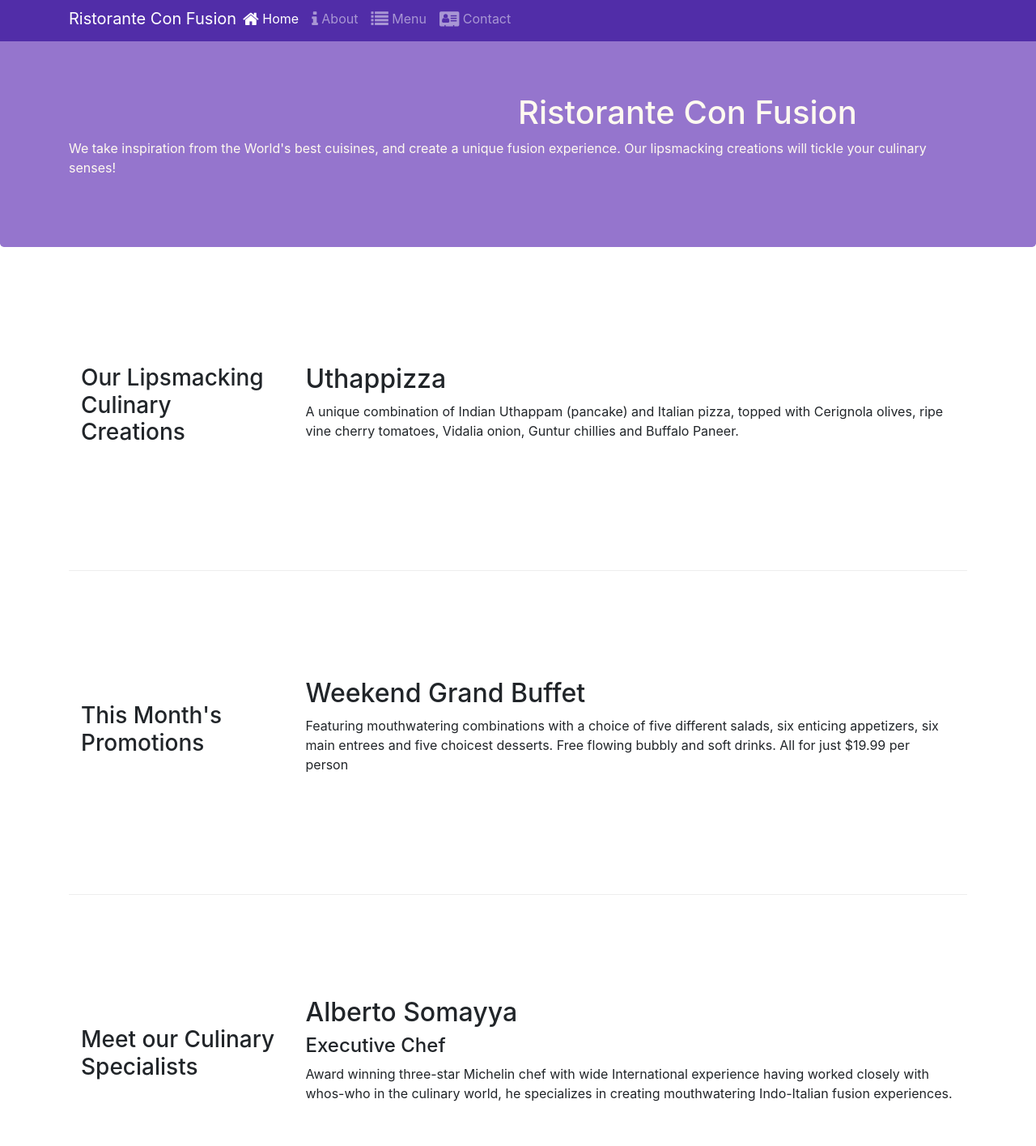
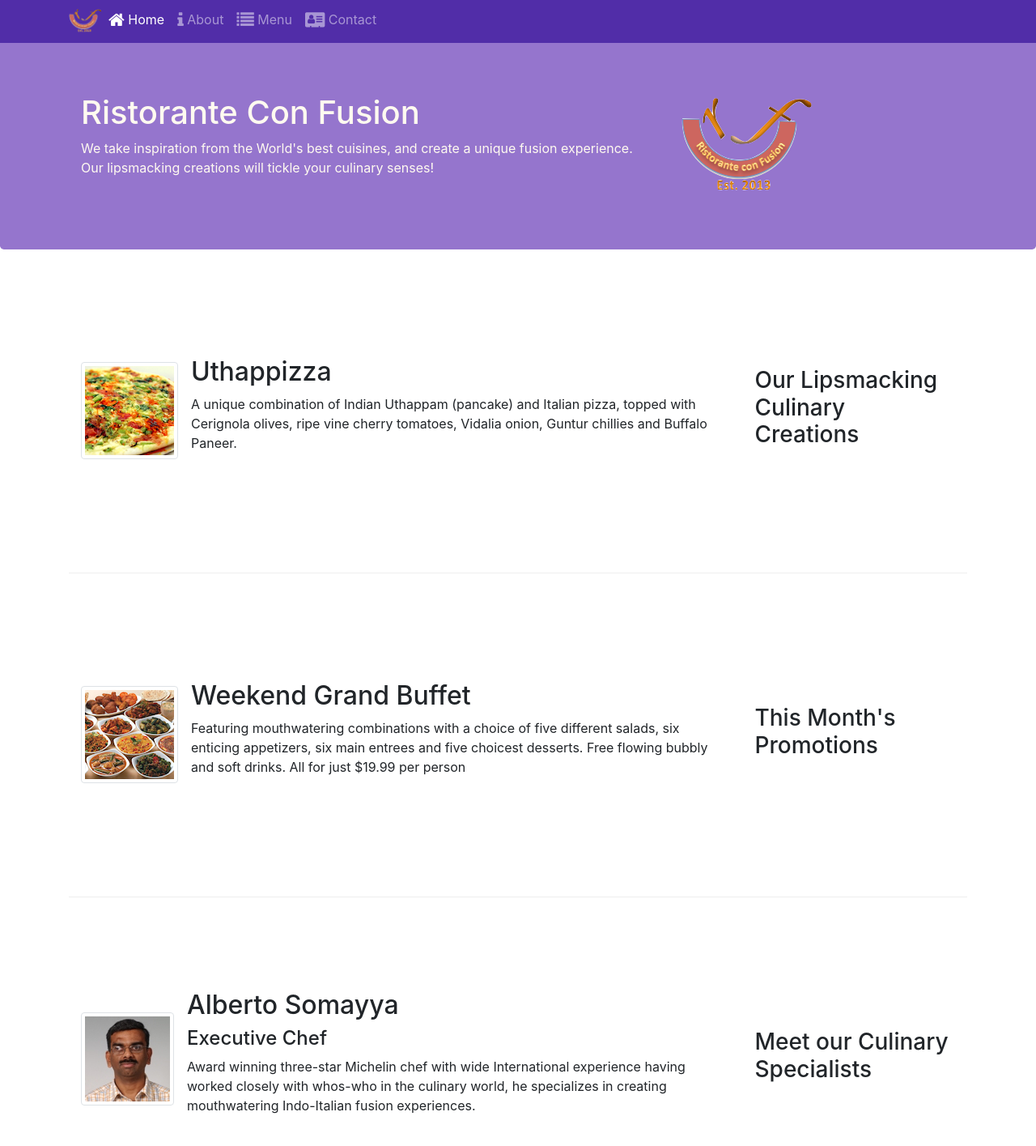
Before and after one commit to gargp1065/bootstrap, a website: page index.html in a window 1280 px wide. Shown: the part 5-1420 px from the top of the page at 81% size. Drawn offline with nearby package versions, Linux system fonts and the light colour scheme.

Commit message:
Images And Media Objects

```diff
--- a/index.html
+++ b/index.html
@@ -21,7 +21,7 @@
             <button class="navbar-toggler" type="button" data-toggle="collapse" data-target="#Navbar">
                 <span class="navbar-toggler-icon"></span>
             </button>
-            <a class="navbar-brand mr-auto"  href="#">Ristorante Con Fusion</a>
+            <a class="navbar-brand mr-auto"  href="#"><img src="img/logo.png" height="30" width="41"></a>
             <div class="collapse navbar-collapse" id="Navbar">
                 <ul class="navbar-nav mr-auto">
                     <li class="nav-item active"> <a class="nav-link" href="#"><span class="fa fa-home fa-lg"></span> Home</a></li>
@@ -35,11 +35,12 @@
     <header class = "jumbotron">
         <div class="container">
             <div class="row-header row">
-                <div class="col-12 col-sm-6"></div>
+                <div class="col-12 col-sm-8">
                     <h1>Ristorante Con Fusion</h1>
                     <p>We take inspiration from the World's best cuisines, and create a unique fusion experience. Our lipsmacking creations will tickle your culinary senses!</p>
                 </div>
-                <div class = "col-12 col-sm">
+                <div class = "col-12 col-sm align-self-center">
+                    <img src = "img/logo.png" class="img-fluid">
                 </div>
             </div>
         </div>
@@ -47,37 +48,51 @@
 
     <div class = "container">
         <div class ="row row-content align-items-center">
-            <div class= "col-12 col-sm-4 col-md-3">
+            <div class= "col-12 col-sm-4 order-sm-last col-md-3">
                 <h3>Our Lipsmacking Culinary Creations</h3>
             </div>
-            <div class = "col col-sm">
-                <h2>Uthappizza</h2>
-                <p>A unique combination of Indian Uthappam (pancake) and Italian pizza, topped with Cerignola olives, ripe vine cherry tomatoes, Vidalia onion, Guntur chillies and Buffalo Paneer.</p>
-            </div>
+            <div class = "col col-sm order-sm-first col-md">
+                <div class="media">
+                    <img class="d-flex mr-3 img-thumbnail align-self-center"src="img/uthappizza.png" alt="uthapizza">
+                    <div class="media-body">
+                        <h2 class="mt-0">Uthappizza</h2>
+                        <p class="d-none d-sm-block">A unique combination of Indian Uthappam (pancake) and Italian pizza, topped with Cerignola olives, ripe vine cherry tomatoes, Vidalia onion, Guntur chillies and Buffalo Paneer.</p>
+                    </div>
+                </div>
+             </div>
         </div>
 
 
         <div class = "row row-content align-items-center">
-            <div  class= "col-12 col-sm-4 col-md-3">
+            <div  class= "col-12 col-sm-4 order-sm-last col-md-3">
                 <h3>This Month's Promotions</h3>
             </div>
-            <div class = "col col-sm">
-                <h2>Weekend Grand Buffet</h2>
-                <p>Featuring mouthwatering combinations with a choice of five different salads, six enticing appetizers, six main entrees and five choicest desserts. Free flowing bubbly and soft drinks. All for just $19.99 per person </p>
-            </div>
+            <div class = "col col-sm order-sm-first col-md">
+                <div class="media">
+                    <img class="d-flex mr-3 img-thumbnail align-self-center" src="img/buffet.png" alt="buffet">
+                    <div class="media-body">
+                        <h2 class="mt-0">Weekend Grand Buffet</h2>
+                        <p class="d-none d-sm-block">Featuring mouthwatering combinations with a choice of five different salads, six enticing appetizers, six main entrees and five choicest desserts. Free flowing bubbly and soft drinks. All for just $19.99 per person </p>
+                    </div>
+                </div>
+             </div>
         </div>
 
         <div class = "row row-content align-items-center">
-            <div class= "col-12 col-sm-4 col-md-3" >
+            <div class= "col-12 col-sm-4 order-sm-last col-md-3" >
                 <h3>Meet our Culinary Specialists</h3>
             </div>
-            <div class = "col col-sm">
-                <h2>Alberto Somayya</h2>
-                <h4>Executive Chef</h4>
-                <p>Award winning three-star Michelin chef with wide International experience having worked closely with whos-who in the culinary world, he specializes in creating mouthwatering Indo-Italian fusion experiences. </p>
+            <div class = "col col-sm order-sm-first col-md">
+                <div class="media">
+                    <img src="img/alberto.png" class="d-flex mr-3 img-thumbnail align-self-center">
+                    <div class="media-body">
+                        <h2 class="mt-0">Alberto Somayya</h2>
+                        <h4>Executive Chef</h4>
+                        <p>Award winning three-star Michelin chef with wide International experience having worked closely with whos-who in the culinary world, he specializes in creating mouthwatering Indo-Italian fusion experiences. </p>
+                    </div>
+                </div>
             </div>
         </div>
-    </div>
 
     <footer class = "footer">
         <div class="container">
```
Also changed, not shown: aboutus.html (+3 -2 lines), contactus.html (+3 -2 lines), img/alberto.png (added), img/buffet.png (added), img/logo.png (added), img/uthappizza.png (added), 1 other file.
